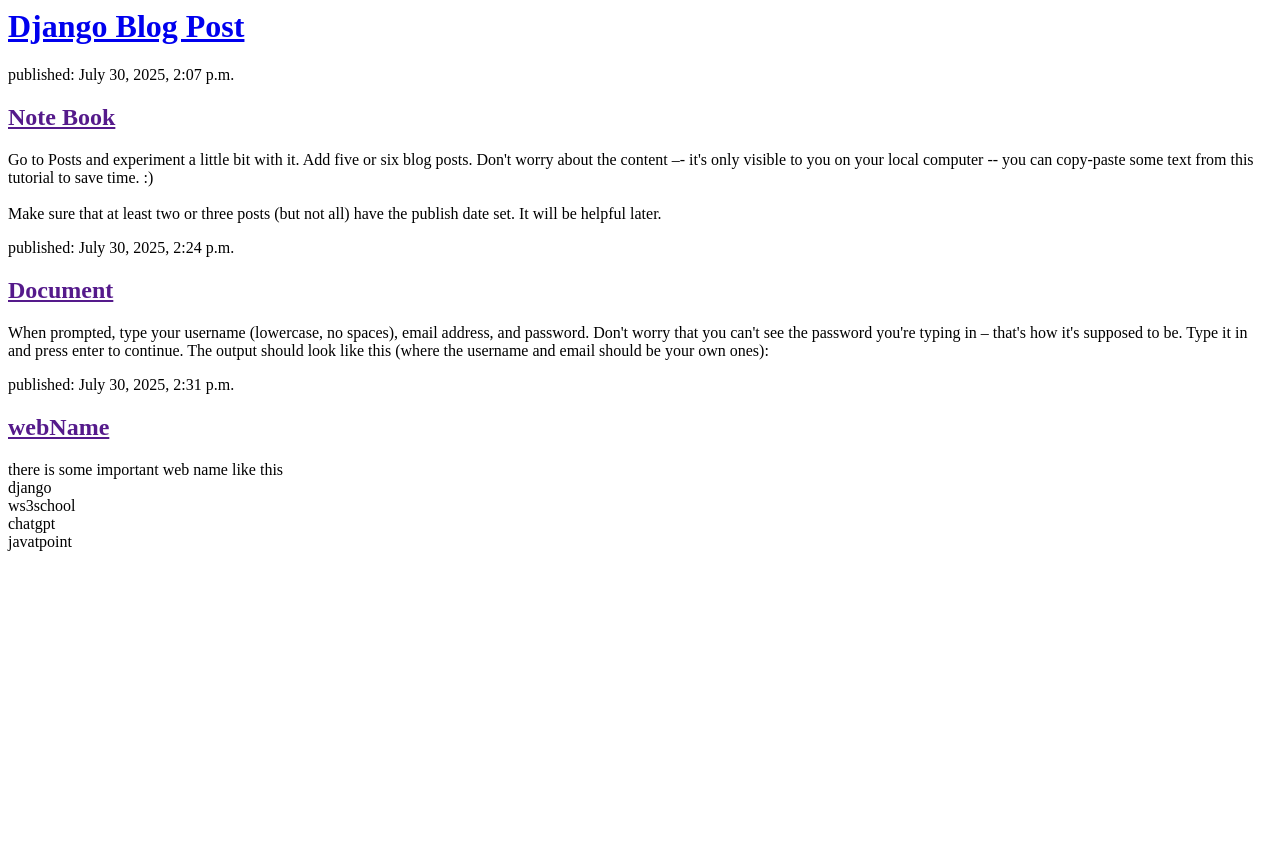
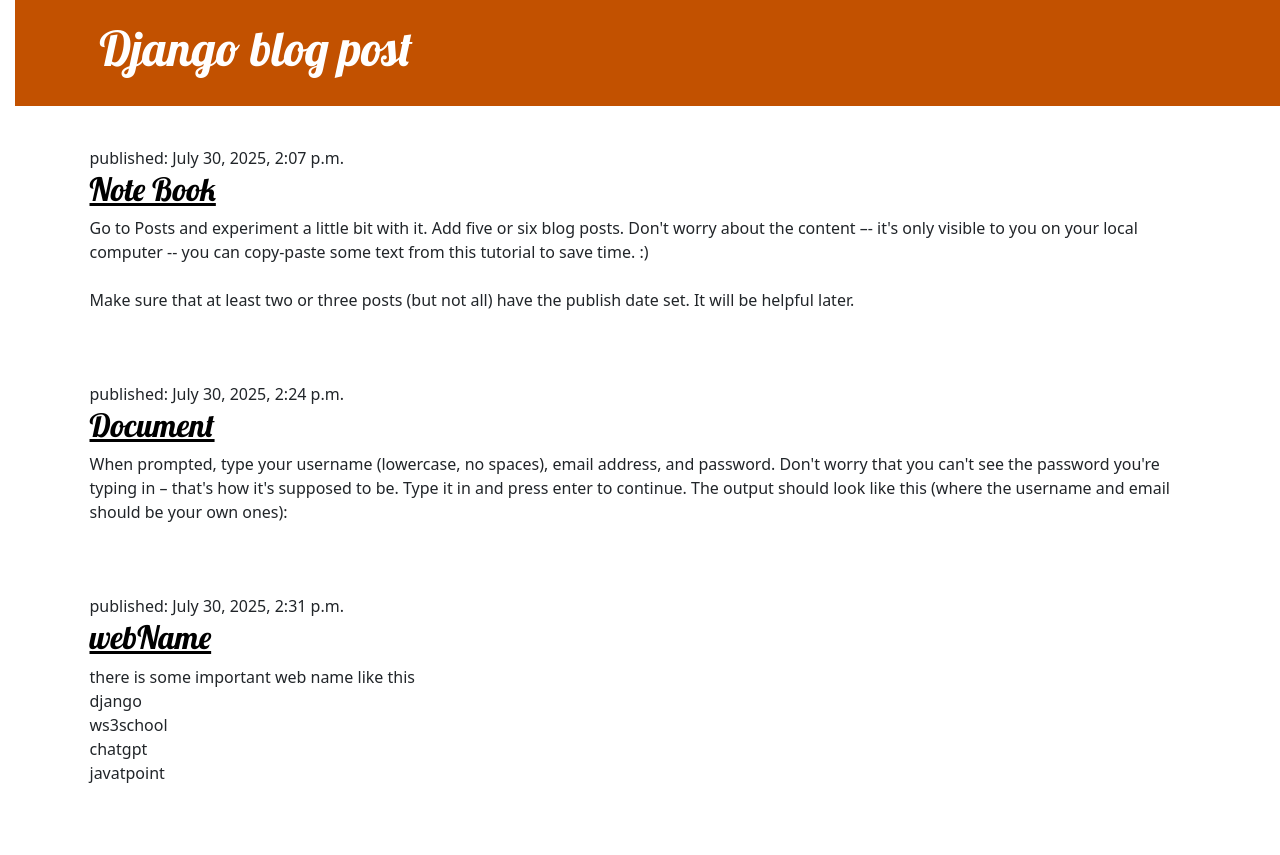
Before and after one commit to shivam-bind/My-Project, a Django app: template blog/templates/blog/post_list.html in a window 1280 px wide. Before the commit the page ends 551 px from the top, so only its background shows below. Run offline with Django 5.2, Linux system fonts and the light colour scheme; the template is opened without the code that fills it: values that come from a table or form of the project are taken from there, others are empty; data comes from the database, SQL or seed files in the repository.

Commit message:
Added view and template for detailed blog post as well as CSS for the site.

```diff
--- /dev/null
+++ b/blog/static/css/blog.css
@@ -0,0 +1,80 @@
+h1 a, h2 a {
+    color: #C25100;
+    font-family: 'Lobster';
+}
+
+body{
+    padding-left: 15px;
+}
+
+.page-header {
+    background-color: #C25100;
+    margin-top: 0;
+    margin-bottom: 40px;
+    padding: 20px 20px 20px 40px;
+}
+
+.page-header h1,
+.page-header h1 a,
+.page-header h1 a:visited,
+.page-header h1 a:active {
+    color: #ffffff;
+    font-size: 36pt;
+    text-decoration: none;
+}
+
+h1,
+h2,
+h3,
+h4 {
+    font-family: 'Lobster', cursive;
+}
+
+.date {
+    color: #828282;
+}
+
+.save {
+    float: right;
+}
+
+.post-form textarea,
+.post-form input {
+    width: 100%;
+}
+
+.top-menu,
+.top-menu:hover,
+.top-menu:visited {
+    color: #ffffff;
+    float: right;
+    font-size: 26pt;
+    margin-right: 20px;
+}
+
+.post {
+    margin-bottom: 70px;
+}
+
+.post h2 a,
+.post h2 a:visited {
+    color: #000000;
+}
+
+.post > .date,
+.post > .actions {
+    float: right;
+}
+
+.btn-secondary,
+.btn-secondary:visited {
+    color: #C25100;
+    background: none;
+    border-color: #C25100;
+    margin-left: 15px;
+}
+
+.btn-secondary:hover {
+    color: #FFFFFF;
+    background-color: #C25100;
+}
--- /dev/null
+++ b/blog/templates/blog/base.html
@@ -0,0 +1,27 @@
+
+{% load static %}
+<!DOCTYPE html>
+<html>
+    <head>
+        <title>Django blog post</title>
+        <link rel="stylesheet" href="https://cdn.jsdelivr.net/npm/bootstrap@5.3.3/dist/css/bootstrap.min.css" integrity="sha384-QWTKZyjpPEjISv5WaRU9OFeRpok6YctnYmDr5pNlyT2bRjXh0JMhjY6hW+ALEwIH" crossorigin="anonymous">
+        <link rel="stylesheet" href="https://fonts.googleapis.com/css?family=Lobster&subset=latin,latin-ext">
+        <link rel="stylesheet" href="{% static 'css/blog.css' %}">
+    </head>
+
+    <body>
+        <header class="page-header">
+            <div class="container">
+                <h1><a href="/">Django blog post</a></h1>
+            </div>
+        </header>
+        <main class="container">
+            <div class="row">
+                <div class="col">
+                    {% block content %}
+                    {% endblock %}
+                </div>
+            </div>
+        </main>
+    </body>
+</html>
--- a/blog/templates/blog/post_list.html
+++ b/blog/templates/blog/post_list.html
@@ -1,22 +1,12 @@
-<html>
-    <head>
-        <body>
+            {% extends 'blog/base.html' %}
 
-            <header>
-                <h1><a href="/">Django Blog Post</a></h1>
-                <header>
-    {% comment %} <h1><a href="/">Django Girls Blog</a></h1> {% endcomment %}
-</header>
+            {% block content %}
 
-{% for post in posts %}
-    <article>
-        <time>published: {{ post.published_date }}</time>
-        <h2><a href="">{{ post.title }}</a></h2>
-        <p>{{ post.text|linebreaksbr }}</p>
-    </article>
-{% endfor %}
-            </header>
-
-        </body>
-    </head>
-</html>
+                {% for post in posts %}
+                <article class="post">
+                    <time class"date">published: {{ post.published_date }}</time>
+                    <h2><a href="">{{ post.title }}</a></h2>
+                    <p>{{ post.text|linebreaksbr }}</p>
+                </article>
+                {% endfor %}
+            {% endblock %}
--- a/blog/urls.py
+++ b/blog/urls.py
@@ -3,4 +3,5 @@ from . import views
 
 urlpatterns = [
     path('',views.post_list, name='post-list'),
+    path('post/<int:pk>/', views.post_detail, name='post_detail'),
 ]
--- a/webPages/settings.py
+++ b/webPages/settings.py
@@ -26,7 +26,7 @@ SECRET_KEY = 'django-insecure-yzl6a4cmn#)zb0n9=_ltg3q%e)0kuax*gd0$i50q)wga+x(_80
 # SECURITY WARNING: don't run with debug turned on in production!
 DEBUG = True
 
-ALLOWED_HOSTS = [ 'shivam7986.pythonanywhere.com']
+ALLOWED_HOSTS = []
 
 
 # Application definition
```
Also changed, not shown: blog/templates/post_detail.html (added, +13 -0 lines), blog/views.py (+6 -2 lines).
